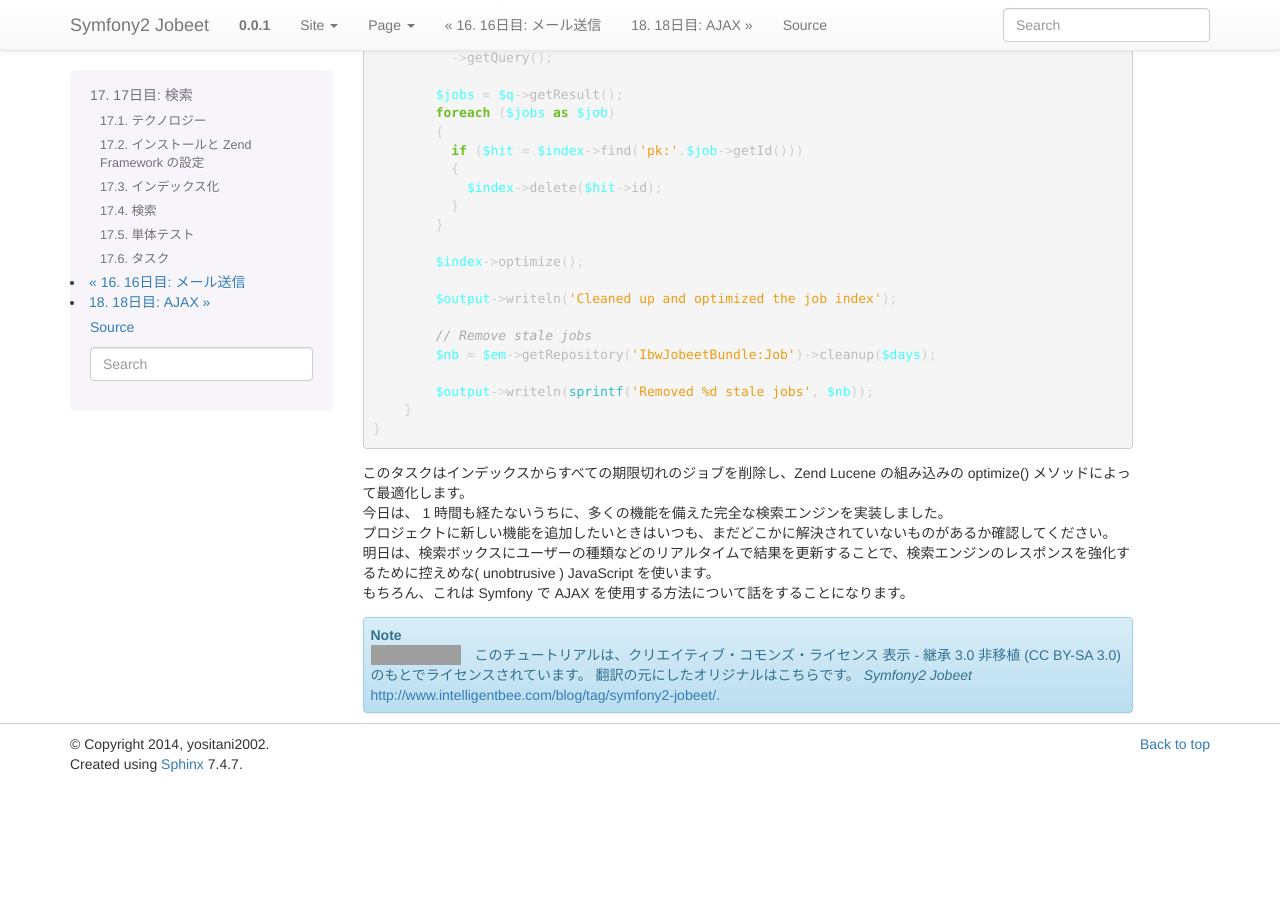
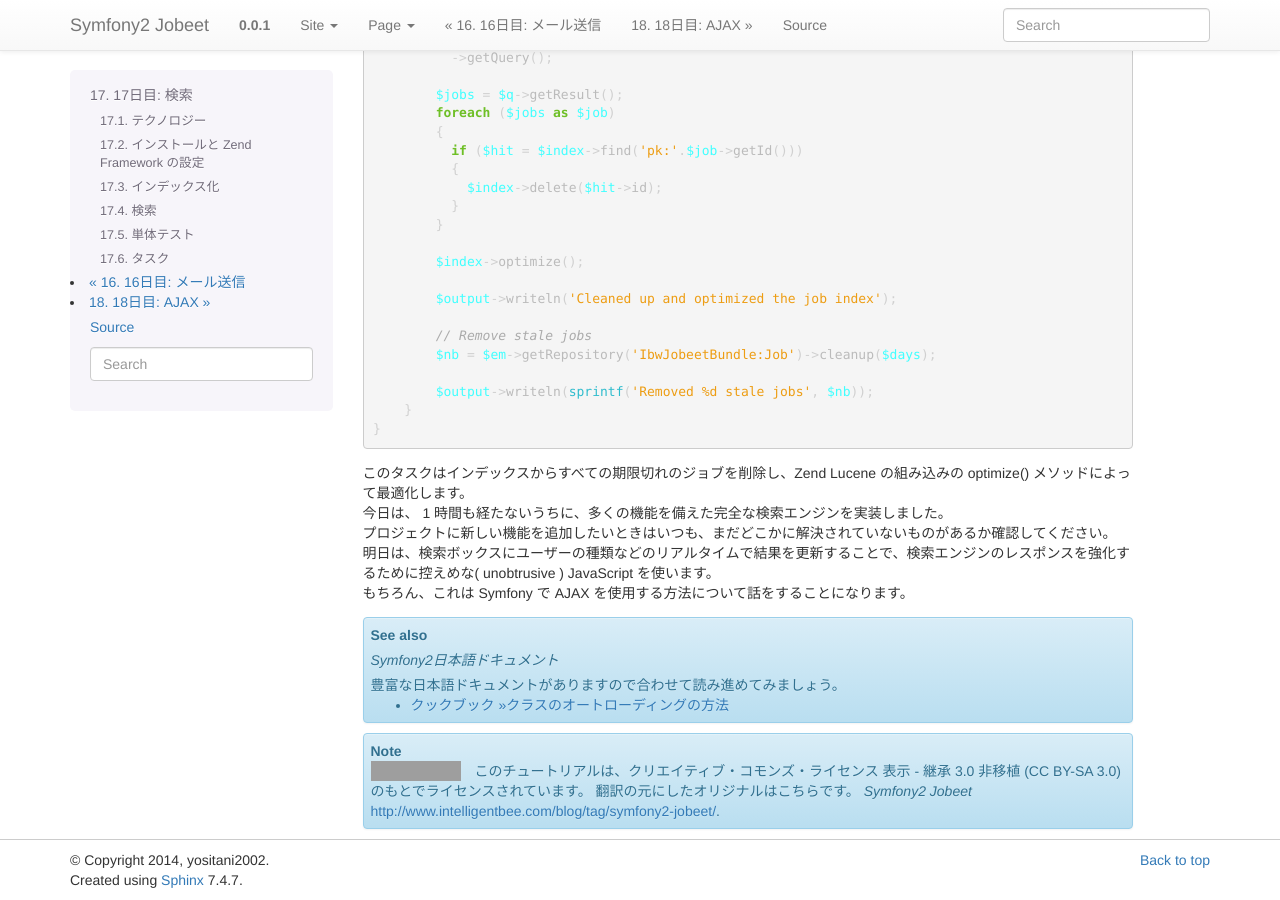
Before and after one commit to symfony-japan-old/symfony2-jobeet-ja, a Sphinx documentation site: the page built from source/day-17-search.rst, in a window 1280 px wide and 900 px high, scrolled down 8773 px. Built offline with Sphinx 7.4.7, drawn with Linux system fonts in a browser that asks for light colours; comment, search, counter and statistics services are not loaded; before the commit the page ends 9557 px from its top, so only the background shows below that; grey boxes are pictures that could not be loaded.

Commit message:
日本語ドキュメントへのリンクを追加

```diff
--- a/source/day-10-the-forms.rst
+++ b/source/day-10-the-forms.rst
@@ -1618,6 +1618,8 @@ src/Ibw/JobeetBundle/Repository/CategoryRepository.php
 
     豊富な日本語ドキュメントがありますので合わせて読み進めてみましょう。
 
+    * `ガイドブック »フォーム  <http://docs.symfony.gr.jp/symfony2/book/forms.html>`_
+    * `ガイドブック »バリデーション  <http://docs.symfony.gr.jp/symfony2/book/validation.html>`_
     * `クックブック »フォーム »フォームのレンダリングのカスタマイズ方法  <http://docs.symfony.gr.jp/symfony2/cookbook/form/form_customization.html>`_
     * `リファレンスドキュメント »Form Type リファレンス  <http://docs.symfony.gr.jp/symfony2/reference/forms/types.html>`_
     * `リファレンスドキュメント »バリデータリファレンス  <http://docs.symfony.gr.jp/symfony2/reference/constraints.html>`_
--- a/source/day-13-security.rst
+++ b/source/day-13-security.rst
@@ -659,6 +659,7 @@ src/Ibw/JobeetBundle/Resources/views/layout.html.twig
 
     豊富な日本語ドキュメントがありますので合わせて読み進めてみましょう。
 
+    * `ガイドブック »セキュリティ  <http://docs.symfony.gr.jp/symfony2/book/security.html>`_
     * `リファレンスドキュメント »SecurityBundle 設定 (“security”)  <http://docs.symfony.gr.jp/symfony2/reference/configuration/security.html>`_
 
 
--- a/source/day-17-search.rst
+++ b/source/day-17-search.rst
@@ -539,4 +539,12 @@ src/Ibw/JobeetBundle/Command/JobeetCleanupCommand.php
    Tomorrow we will use some unobtrusive JavaScripts to enhance the responsiveness of the search engine by updating the results in real-time as the user types in the search box.
    Of course, this will be the occasion to talk about how to use AJAX with symfony.
 
+.. seealso::
+    *Symfony2日本語ドキュメント*
+
+    豊富な日本語ドキュメントがありますので合わせて読み進めてみましょう。
+
+    * `クックブック »クラスのオートローディングの方法  <http://docs.symfony.gr.jp/symfony2/cookbook/tools/autoloader.html>`_
+
+
 .. include:: common/license.rst.inc
--- a/source/day-5-the-routing.rst
+++ b/source/day-5-the-routing.rst
@@ -290,5 +290,6 @@ src/Ibw/JobeetBundle/Resources/config/routing/job.yml
     豊富な日本語ドキュメントがありますので合わせて読み進めてみましょう。
 
     * `ガイドブック »ルーティング  <http://docs.symfony.gr.jp/symfony2/book/routing.html>`_
+    * `ガイドブック »Symfony2 でのページ作成ガイドブック  <http://docs.symfony.gr.jp/symfony2/book/page_creation.html>`_
 
 .. include:: common/license.rst.inc
```
Also changed, not shown: source/day-1-starting-up-the-project.rst (+8 -0 lines), source/day-15-web-services.rst (+8 -0 lines).
